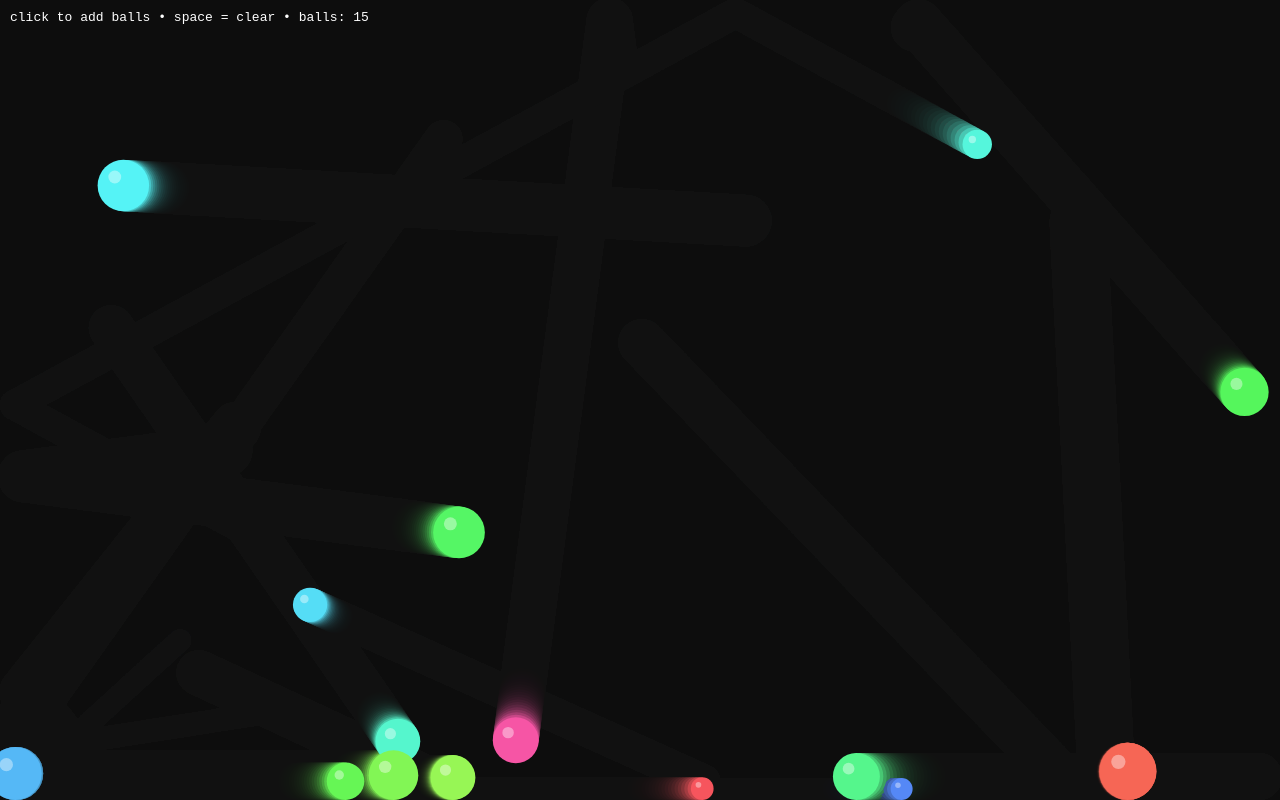
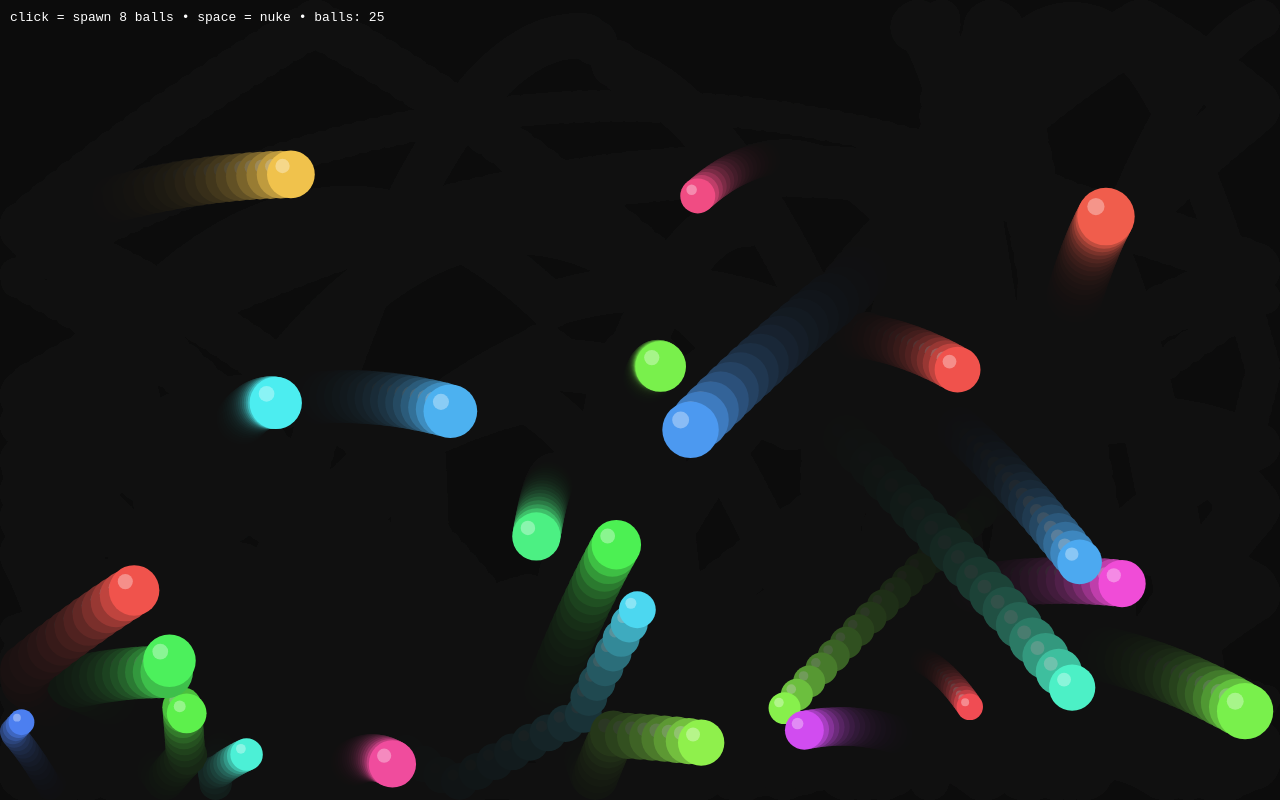
Before and after one commit to gibbymonster/balls, a plain HTML site: page index.html in a window 1280 px wide. Drawn offline with Linux system fonts and the light colour scheme.

Commit message:
Update index.html

```diff
--- a/index.html
+++ b/index.html
@@ -3,29 +3,19 @@
 <head>
     <meta charset="UTF-8">
     <meta name="viewport" content="width=device-width, initial-scale=1.0">
-    <title>ball go brrr</title>
+    <title>boing balls go crazy</title>
     <style>
-        body {
-            margin: 0;
-            overflow: hidden;
-            background: #111;
-        }
-        canvas {
-            display: block;
-        }
+        body { margin:0; overflow:hidden; background:#111; }
+        canvas { display:block; }
         #info {
-            position: absolute;
-            top: 10px;
-            left: 10px;
-            color: white;
-            font-family: monospace;
-            pointer-events: none;
+            position: absolute; top:10px; left:10px; color:#fff;
+            font-family:monospace; pointer-events:none; z-index:10;
         }
     </style>
 </head>
 <body>
     <canvas id="canvas"></canvas>
-    <div id="info">click to add balls • space = clear • balls: <span id="count">0</span></div>
+    <div id="info">click = spawn 8 balls • space = nuke • balls: <span id="count">0</span></div>
 
     <script>
         const canvas = document.getElementById('canvas');
@@ -33,90 +23,124 @@
         const countEl = document.getElementById('count');
 
         let balls = [];
-        let width, height;
+        let w, h;
+
+        // boing sound
+        const boing = new Audio('boing.mp3');
+        boing.preload = 'auto';
+
+        function playBoing() {
+            const sound = boing.cloneNode();
+            sound.volume = 0.45 + Math.random() * 0.35;
+            sound.play().catch(() => {});
+        }
 
         function resize() {
-            width = window.innerWidth;
-            height = window.innerHeight;
-            canvas.width = width;
-            canvas.height = height;
+            w = canvas.width = window.innerWidth;
+            h = canvas.height = window.innerHeight;
         }
 
         class Ball {
             constructor(x, y) {
-                this.x = x || Math.random() * width;
-                this.y = y || Math.random() * height;
-                this.radius = Math.random() * 20 + 10;
-                this.vx = (Math.random() - 0.5) * 8;
-                this.vy = (Math.random() - 0.5) * 8;
-                this.color = `hsl(${Math.random()*360}, 90%, 65%)`;
+                this.x = x || Math.random() * w;
+                this.y = y || Math.random() * h;
+                this.r = Math.random() * 18 + 12;
+                this.vx = (Math.random() - 0.5) * 10;
+                this.vy = (Math.random() - 0.5) * 10;
+                this.color = `hsl(${Math.random()*360}, 85%, 62%)`;
             }
 
             update() {
                 this.x += this.vx;
                 this.y += this.vy;
 
-                // bounce off walls
-                if (this.x - this.radius < 0 || this.x + this.radius > width) this.vx *= -1;
-                if (this.y - this.radius < 0 || this.y + this.radius > height) this.vy *= -1;
+                let bounced = false;
 
-                // gravity-ish bounce on bottom
-                if (this.y + this.radius > height) {
-                    this.y = height - this.radius;
-                    this.vy *= -0.85;
-                }
+                if (this.x - this.r < 0) { this.x = this.r; this.vx *= -0.96; bounced = true; }
+                if (this.x + this.r > w) { this.x = w - this.r; this.vx *= -0.96; bounced = true; }
+                if (this.y - this.r < 0) { this.y = this.r; this.vy *= -0.96; bounced = true; }
+                if (this.y + this.r > h) { this.y = h - this.r; this.vy *= -0.92; bounced = true; }
+
+                this.vy += 0.15;
+
+                if (bounced) playBoing();
             }
 
             draw() {
                 ctx.fillStyle = this.color;
                 ctx.beginPath();
-                ctx.arc(this.x, this.y, this.radius, 0, Math.PI * 2);
+                ctx.arc(this.x, this.y, this.r, 0, Math.PI*2);
                 ctx.fill();
 
-                // simple shine
-                ctx.fillStyle = 'rgba(255,255,255,0.4)';
+                ctx.fillStyle = 'rgba(255,255,255,0.35)';
                 ctx.beginPath();
-                ctx.arc(this.x - this.radius/3, this.y - this.radius/3, this.radius/4, 0, Math.PI * 2);
+                ctx.arc(this.x - this.r*0.35, this.y - this.r*0.35, this.r*0.3, 0, Math.PI*2);
                 ctx.fill();
             }
         }
 
+        function collide(b1, b2) {
+            const dx = b2.x - b1.x;
+            const dy = b2.y - b1.y;
+            const dist = Math.hypot(dx, dy);
+            if (dist >= b1.r + b2.r || dist === 0) return;
+
+            const nx = dx / dist;
+            const ny = dy / dist;
+
+            const overlap = (b1.r + b2.r) - dist;
+            b1.x -= nx * overlap * 0.5;
+            b1.y -= ny * overlap * 0.5;
+            b2.x += nx * overlap * 0.5;
+            b2.y += ny * overlap * 0.5;
+
+            const dvx = b2.vx - b1.vx;
+            const dvy = b2.vy - b1.vy;
+            const dot = dvx * nx + dvy * ny;
+
+            b1.vx += dot * nx * 1.05;
+            b1.vy += dot * ny * 1.05;
+            b2.vx -= dot * nx * 1.05;
+            b2.vy -= dot * ny * 1.05;
+
+            if (Math.hypot(dvx, dvy) > 3) playBoing();
+        }
+
         function animate() {
-            ctx.fillStyle = 'rgba(17,17,17,0.2)';
-            ctx.fillRect(0, 0, width, height);
+            ctx.fillStyle = 'rgba(17,17,17,0.22)';
+            ctx.fillRect(0, 0, w, h);
 
-            for (let i = balls.length - 1; i >= 0; i--) {
+            for (let i = 0; i < balls.length; i++) {
                 balls[i].update();
                 balls[i].draw();
+            }
+
+            for (let i = 0; i < balls.length; i++) {
+                for (let j = i + 1; j < balls.length; j++) {
+                    collide(balls[i], balls[j]);
+                }
             }
 
             countEl.textContent = balls.length;
             requestAnimationFrame(animate);
         }
 
-        // click to spawn balls
-        canvas.addEventListener('click', (e) => {
-            for (let i = 0; i < 5; i++) {  // spawn 5 at once for fun
+        canvas.addEventListener('click', e => {
+            for (let i = 0; i < 8; i++) {
                 balls.push(new Ball(e.clientX, e.clientY));
             }
         });
 
-        // space to clear
-        document.addEventListener('keydown', (e) => {
-            if (e.key === ' ') {
-                balls = [];
-            }
+        document.addEventListener('keydown', e => {
+            if (e.key === ' ') balls = [];
         });
 
-        // start
         window.addEventListener('resize', resize);
         resize();
         animate();
 
-        // spawn some starter balls
-        for (let i = 0; i < 15; i++) {
-            balls.push(new Ball());
-        }
+        // starter balls
+        for (let i = 0; i < 25; i++) balls.push(new Ball());
     </script>
 </body>
 </html>
```
